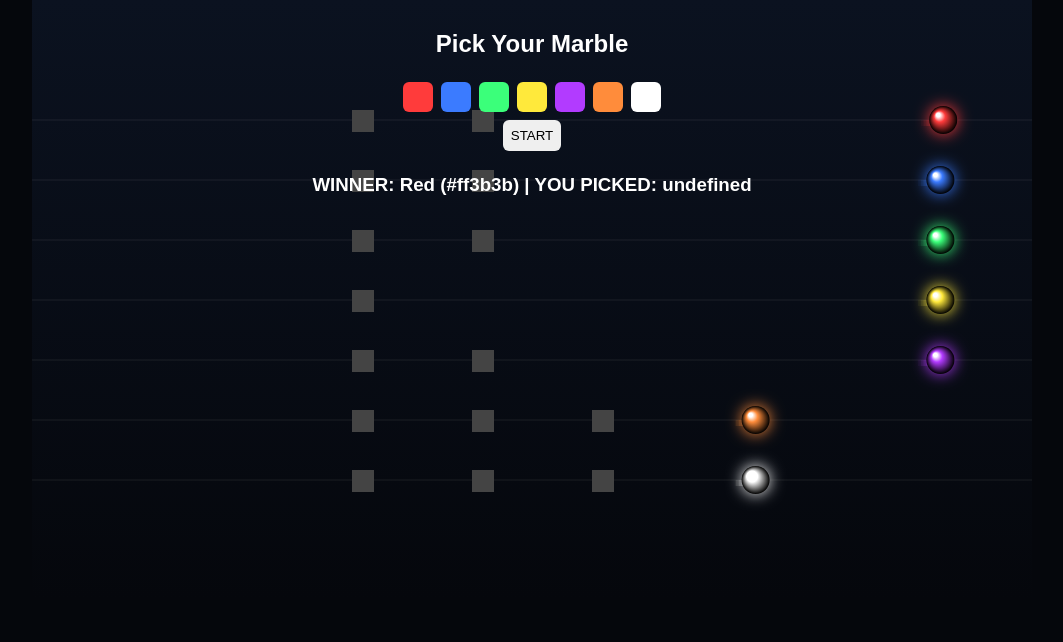
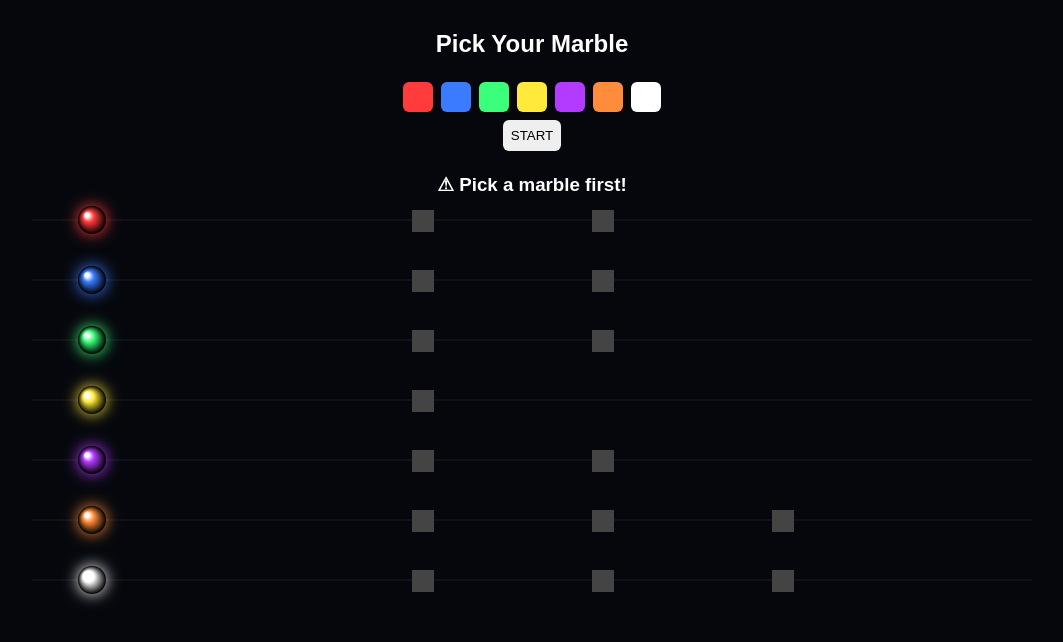
Before and after one commit to tylerggf/Marble-game, a website: page Game.html in a window 1280 px wide. Both pictures are taken after a click on the button "START". Shown: the whole page, without its empty margins (108-1171 px from the left). Drawn offline with Linux system fonts and the light colour scheme.

Commit message:
Update Game.html

```diff
--- a/Game.html
+++ b/Game.html
@@ -2,7 +2,7 @@
 <html>
 <head>
 <meta charset="UTF-8">
-<title>Marble Race PRO+ FIXED</title>
+<title>Marble Race PRO+ POLISHED</title>
 
 <style>
 body {
@@ -13,6 +13,7 @@ body {
   color: white;
 }
 
+/* TITLE UI (STAYS TOP) */
 #ui {
   position: absolute;
   top: 10px;
@@ -29,9 +30,13 @@ button {
   cursor: pointer;
 }
 
+/* CENTER GAME SCREEN */
 canvas {
+  position: absolute;
+  top: 50%;
+  left: 50%;
+  transform: translate(-50%, -50%);
   display: block;
-  margin: auto;
 }
 </style>
 </head>
@@ -77,20 +82,20 @@ let marbles = [];
 let obstacles = [];
 let particles = [];
 
+let state = "waiting";
+
 let winnerLocked = false;
-
-const GameState = {
-  RUNNING:"running",
-  FINISHED:"finished"
-};
-
-let state = GameState.RUNNING;
+let zoom = 1;
 
 // =========================
-// UTIL
+// CAMERA SHAKE
 // =========================
 
-const rand = (a,b)=>Math.random()*(b-a)+a;
+let shake = 0;
+
+function addShake(v){
+  shake = Math.max(shake, v);
+}
 
 // =========================
 // PARTICLES
@@ -123,7 +128,7 @@ class Particle {
 }
 
 // =========================
-// OBSTACLES
+// OBSTACLES (SPREAD OUT)
 // =========================
 
 function makeObstacles(){
@@ -134,7 +139,7 @@ function makeObstacles(){
 }
 
 // =========================
-// MARBLE (FIXED RULE SYSTEM)
+// MARBLE
 // =========================
 
 class Marble {
@@ -143,30 +148,30 @@ class Marble {
     this.x=60;
     this.y=120+i*60;
 
-    this.baseSpeed=2.8; // SAME FOR ALL
+    this.baseSpeed=2.8;
+    this.slowTimer=0;
 
-    this.slowTimer=0;
     this.finished=false;
     this.finishTime=0;
 
+    this.glow=0;
     this.trail=[];
-    this.glow=0;
   }
 
   hitObstacle(){
-    this.slowTimer=120; // 2 seconds
+    this.slowTimer=120;
     this.glow=10;
+    addShake(6);
     particles.push(new Particle(this.x,this.y,COLORS[this.i]));
   }
 
   update(){
 
-    if(state!==GameState.RUNNING) return;
+    if(state!=="running") return;
     if(this.finished) return;
 
     let speed=this.baseSpeed;
 
-    // slow effect
     if(this.slowTimer>0){
       speed*=0.45;
       this.slowTimer--;
@@ -175,30 +180,31 @@ class Marble {
 
     this.x+=speed;
 
-    // trail
     this.trail.push({x:this.x,y:this.y});
     if(this.trail.length>10) this.trail.shift();
 
-    // OBSTACLE HIT DETECTION (FIXED)
+    // OBSTACLE HIT (FIXED + SPREAD OUT)
     for(let j=0;j<obstacles[this.i];j++){
-      const ox=320+j*120;
+      let ox = 380 + j*180;
 
       if(Math.abs(this.x-ox)<10 && this.slowTimer===0){
         this.hitObstacle();
       }
     }
 
-    // FINISH (LOCKED WINNER)
+    // FINISH (NO TIES)
     if(!winnerLocked && this.x>W-90){
 
       winnerLocked=true;
       this.finished=true;
       this.finishTime=performance.now();
-      state=GameState.FINISHED;
+      state="finished";
 
       for(let i=0;i<25;i++){
         particles.push(new Particle(this.x,this.y,COLORS[this.i]));
       }
+
+      addShake(10);
 
       status.innerText =
         "WINNER: "+NAMES[this.i]+" ("+COLORS[this.i]+")" +
@@ -221,7 +227,10 @@ class Marble {
     ctx.shadowBlur=15;
     ctx.shadowColor=COLORS[this.i];
 
-    let g=ctx.createRadialGradient(this.x-5,this.y-5,2,this.x,this.y,r);
+    let g=ctx.createRadialGradient(
+      this.x-5,this.y-5,2,this.x,this.y,r
+    );
+
     g.addColorStop(0,"#fff");
     g.addColorStop(0.3,COLORS[this.i]);
     g.addColorStop(1,"#000");
@@ -252,11 +261,8 @@ function setup(){
 // =========================
 
 function drawTrack(){
-  let g=ctx.createLinearGradient(0,0,0,H);
-  g.addColorStop(0,"#0b1220");
-  g.addColorStop(1,"#05070c");
 
-  ctx.fillStyle=g;
+  ctx.fillStyle="#05070c";
   ctx.fillRect(0,0,W,H);
 
   for(let i=0;i<LANES;i++){
@@ -269,7 +275,8 @@ function drawTrack(){
     ctx.stroke();
 
     for(let j=0;j<obstacles[i];j++){
-      let x=320+j*120;
+      let x=380+j*180; // SPREAD OUT FIX
+
       ctx.fillStyle="#444";
       ctx.fillRect(x,y-10,22,22);
     }
@@ -291,26 +298,52 @@ function initUI(){
     b.style.background=c;
     b.style.width="30px";
     b.style.height="30px";
-    b.onclick=()=>selectedMarble=i;
+
+    b.onclick=()=>{
+      selectedMarble=i;
+      status.innerText="Selected: "+NAMES[i];
+    };
+
     buttons.appendChild(b);
   });
 }
 
 // =========================
-// START
+// START FLOW (LOCKED)
 // =========================
 
 function startRaceFlow(){
+
   if(selectedMarble===null){
-    status.innerText="Pick marble first";
+    status.innerText="⚠ Pick a marble first!";
     return;
   }
 
   makeObstacles();
   setup();
 
-  state=GameState.RUNNING;
-  status.innerText="RACING...";
+  state="running";
+  status.innerText="3...";
+
+  // COUNTDOWN
+  setTimeout(()=>status.innerText="2...",500);
+  setTimeout(()=>status.innerText="1...",1000);
+  setTimeout(()=>status.innerText="GO!",1500);
+}
+
+// =========================
+// CAMERA SHAKE
+// =========================
+
+function applyShake(){
+  if(shake>0){
+    let sx=(Math.random()-0.5)*shake;
+    let sy=(Math.random()-0.5)*shake;
+    ctx.setTransform(1,0,0,1,sx,sy);
+    shake*=0.9;
+  } else {
+    ctx.setTransform(1,0,0,1,0,0);
+  }
 }
 
 // =========================
@@ -319,7 +352,7 @@ function startRaceFlow(){
 
 function loop(){
 
-  ctx.clearRect(0,0,W,H);
+  applyShake();
 
   drawTrack();
 
```
